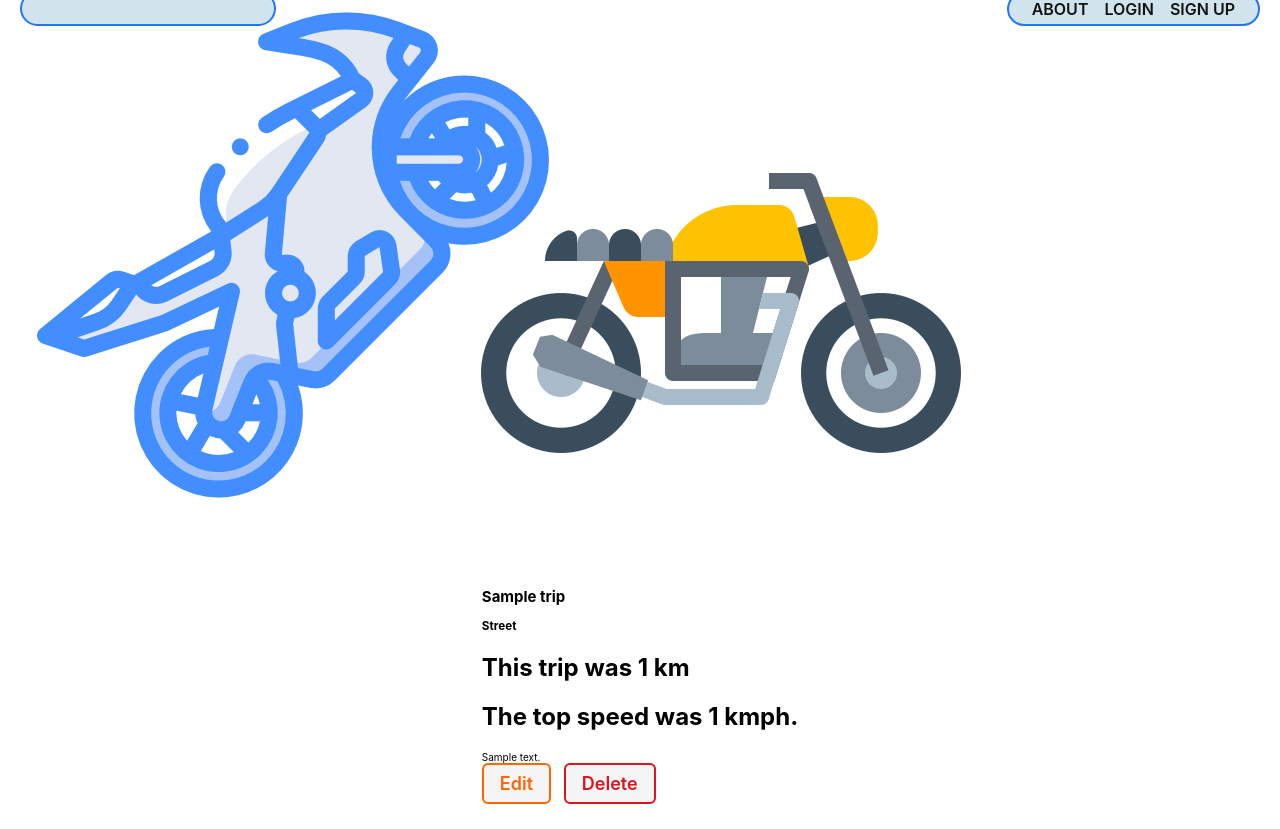
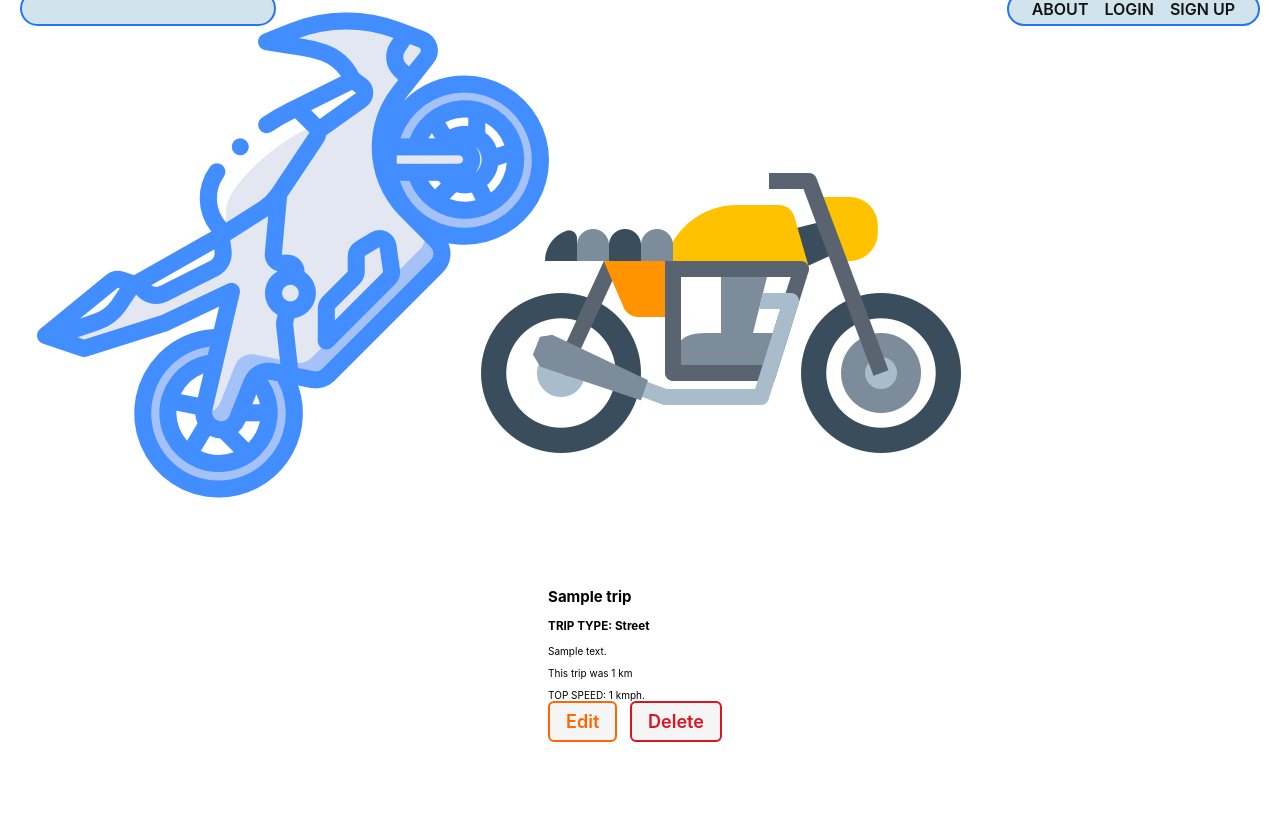
Before and after one commit to sforesi/clutch_up, a Django app: page /trips/1/ in a window 1280 px wide. Shown: the part 29-858 px from the top of the page. After the commit the page ends 771 px from the top, so only its background shows below. Run offline with Django 3.2, Linux system fonts and the light colour scheme; tables that the repository leaves empty hold one stand-in row (values such as "Sample post").

Commit message:
edit formatn of detail.html

```diff
--- a/main_app/templates/trips/detail.html
+++ b/main_app/templates/trips/detail.html
@@ -22,11 +22,11 @@
           {% endif %}
   </div>
   <div class="trip-details">
-    <h1>{{ trip.name }}</h1>
-      <h3>{{ trip.type }}</h3>
-      <h2>This trip was {{ trip.distance }} km</h2>
-      <h2>The top speed was {{ trip.topspeed }} kmph.</h2>
-    <p>{{ trip.description }}</p>
+    <h1> {{ trip.name }} </h1>
+      <h3>TRIP TYPE: {{ trip.type }}</h3>
+      <p>{{ trip.description }}</p>
+      <p>This trip was {{ trip.distance }} km</p>
+      <p> TOP SPEED:  {{ trip.topspeed }} kmph.</p>
     <div class="trip-actions">
       <a href="{% url 'trips_update' trip.id %}" class="btn warn">Edit</a>
       <a href="{% url 'trips_delete' trip.id %}" class="btn danger">Delete</a>
```
